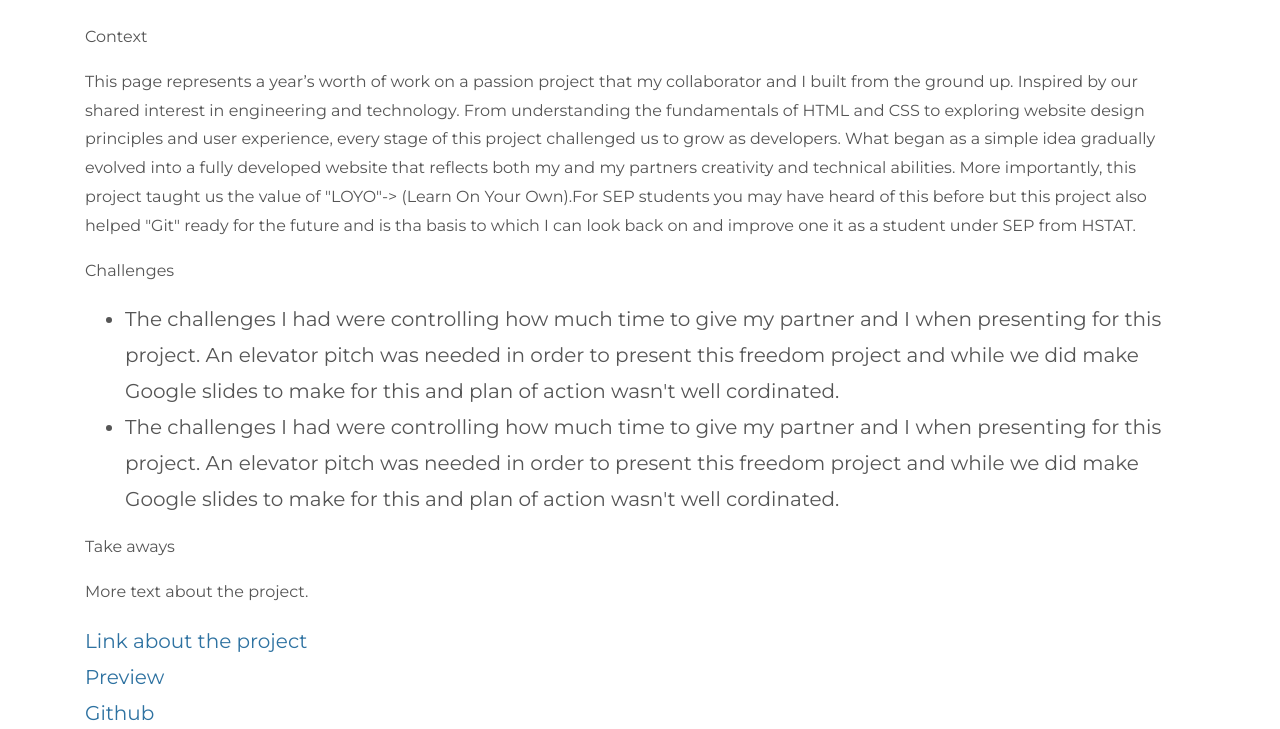
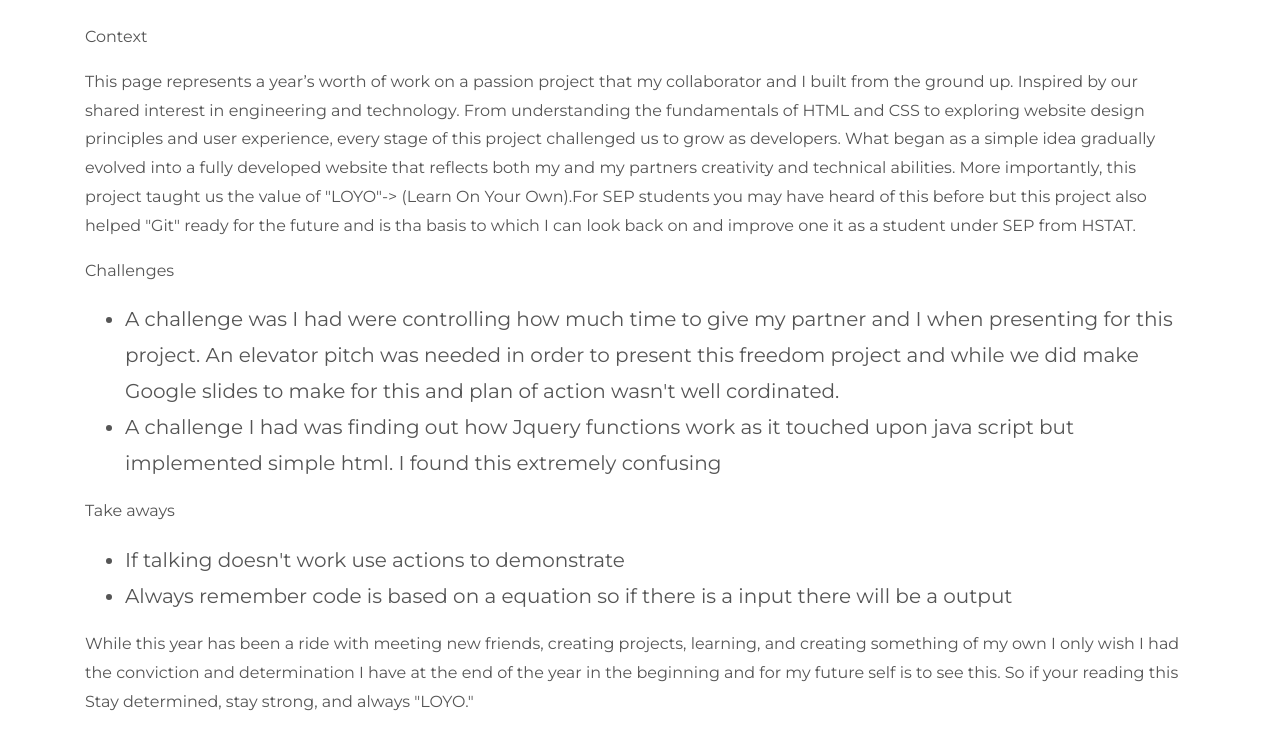
Before and after one commit to EthanL6877/Ethanl6877.github.io, a plain HTML site: page projects/sep10_freedom.html in a window 1280 px wide. Shown: the part 196-925 px from the top of the page. Drawn offline with nearby package versions, Linux system fonts and the light colour scheme.

Commit message:
finishing_this_year

```diff
--- a/projects/sep10_freedom.html
+++ b/projects/sep10_freedom.html
@@ -50,15 +50,21 @@
             More importantly, this project taught us the value of "LOYO"-> (Learn On Your Own).For SEP students you may have heard of this before but this project also helped "Git" ready for the future and is tha basis to which I can look back on and improve one it as a student under SEP from HSTAT. </p>
             <p>Challenges</p>
             <ul>
-            <li>The challenges I had were controlling how much time to give my partner and I when presenting for this project. An elevator pitch was needed in order to present this freedom project and while we did make Google slides to make for this and plan of action wasn't well cordinated.
+            <li>A challenge was I had were controlling how much time to give my partner and I when presenting for this project. An elevator pitch was needed in order to present this freedom project and while we did make Google slides to make for this and plan of action wasn't well cordinated.
             </li>
-            <li>The challenges I had were controlling how much time to give my partner and I when presenting for this project. An elevator pitch was needed in order to present this freedom project and while we did make Google slides to make for this and plan of action wasn't well cordinated.
+            <li>A challenge I had was finding out how Jquery functions work as it touched upon java script but implemented simple html. I found this extremely confusing
             </li>
 
             </ul>
 
             <p>Take aways</p>
-            <p>More text about the project.</p>
+           <ul>
+            <li> If talking doesn't work use actions to demonstrate
+            </li>
+            <li> Always remember code is based on a equation so if there is a input there will be a output
+            </li>
+            </ul>
+            <p>While this year has been a ride with meeting new friends, creating projects, learning, and creating something of my own I only wish I had the conviction and determination I have at the end of the year in the beginning and for my future self is to see this. So if your reading this Stay determined, stay strong, and always "LOYO." </p>
             <a href="https://docs.google.com/presentation/d/1aHeMGAjkzyTVJt92rbkdz5TlPWbG1onLHDBqJtKRwHk/edit?slide=id.g3e16d267305_0_5936&pli=1#slide=id.g3e16d267305_0_5936"">Link about the project</a><br>
 
             <a href="https://ethanl6877.github.io/sep10-freedom-project/2nd.html">Preview</a><br>
```
